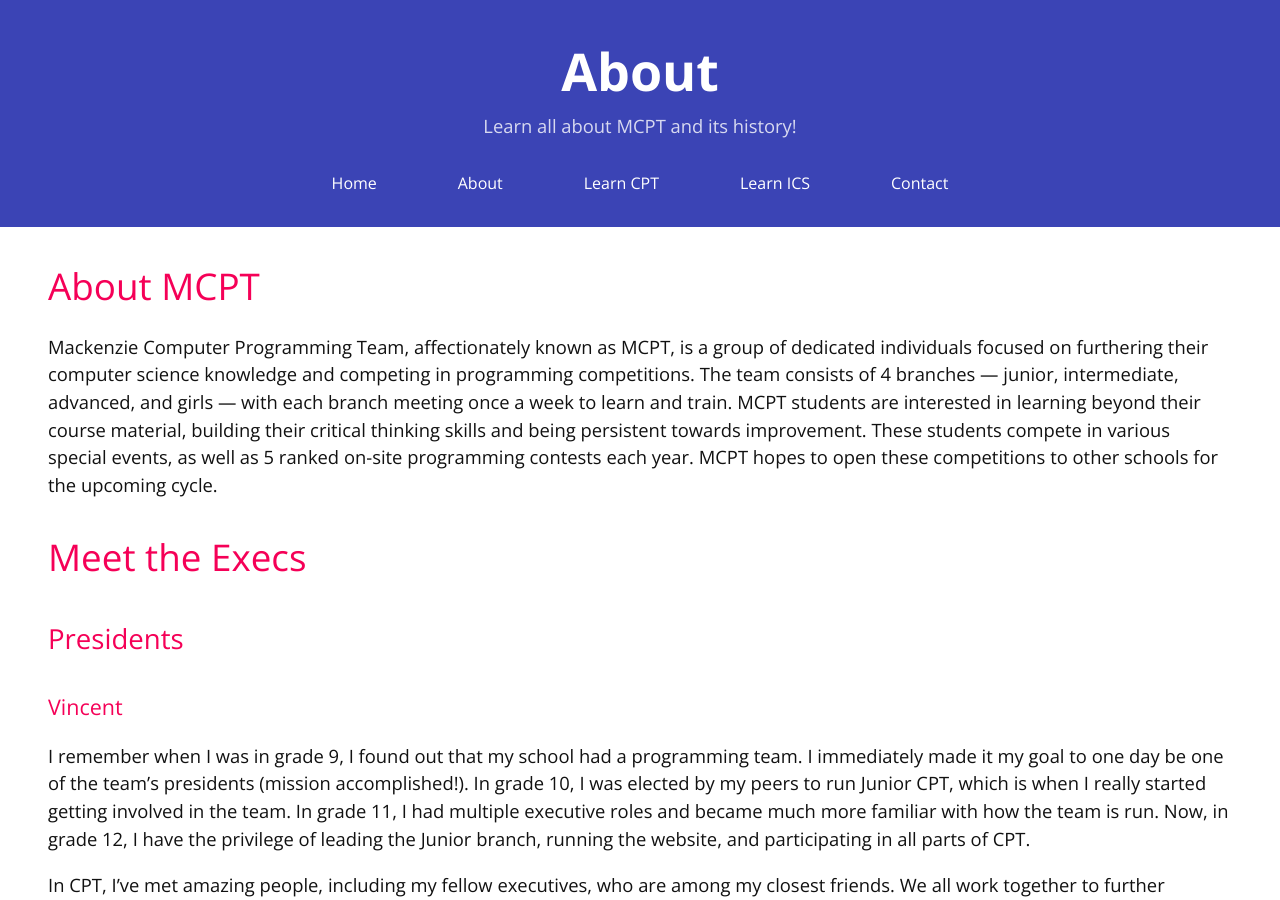
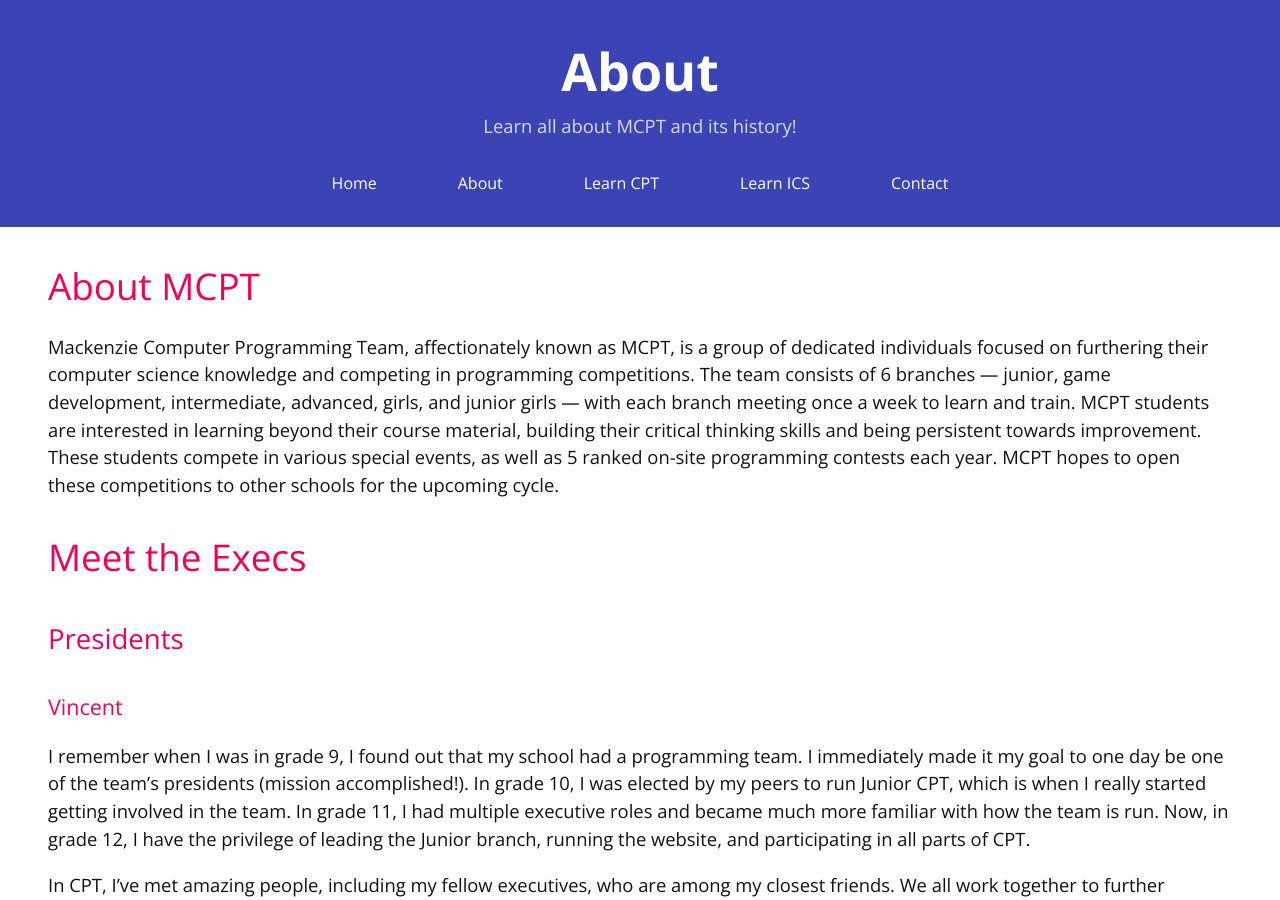
Before and after one commit to mcpt/mcpt.github.io, a Jekyll site: the page built from about.md, in a window 1280 px wide and 900 px high. Built offline with Jekyll 4.4.1, drawn with Linux system fonts in a browser that asks for light colours.

Commit message:
Update about.md
Changed number of divisions to 6 (used to be 4).

```diff
--- a/about.md
+++ b/about.md
@@ -6,7 +6,7 @@ permalink: /about/
 ---
 
 # About MCPT
-Mackenzie Computer Programming Team, affectionately known as MCPT, is a group of dedicated individuals focused on furthering their computer science knowledge and competing in programming competitions.  The team consists of 4 branches --- junior, intermediate, advanced, and girls --- with each branch meeting once a week to learn and train.  MCPT students are interested in learning beyond their course material, building their critical thinking skills and being persistent towards improvement.  These students compete in various special events, as well as 5 ranked on-site programming contests each year.  MCPT hopes to open these competitions to other schools for the upcoming cycle.
+Mackenzie Computer Programming Team, affectionately known as MCPT, is a group of dedicated individuals focused on furthering their computer science knowledge and competing in programming competitions.  The team consists of 6 branches — junior, game development, intermediate, advanced, girls, and junior girls — with each branch meeting once a week to learn and train.  MCPT students are interested in learning beyond their course material, building their critical thinking skills and being persistent towards improvement.  These students compete in various special events, as well as 5 ranked on-site programming contests each year.  MCPT hopes to open these competitions to other schools for the upcoming cycle.
 
 # Meet the Execs
 ## Presidents
```
